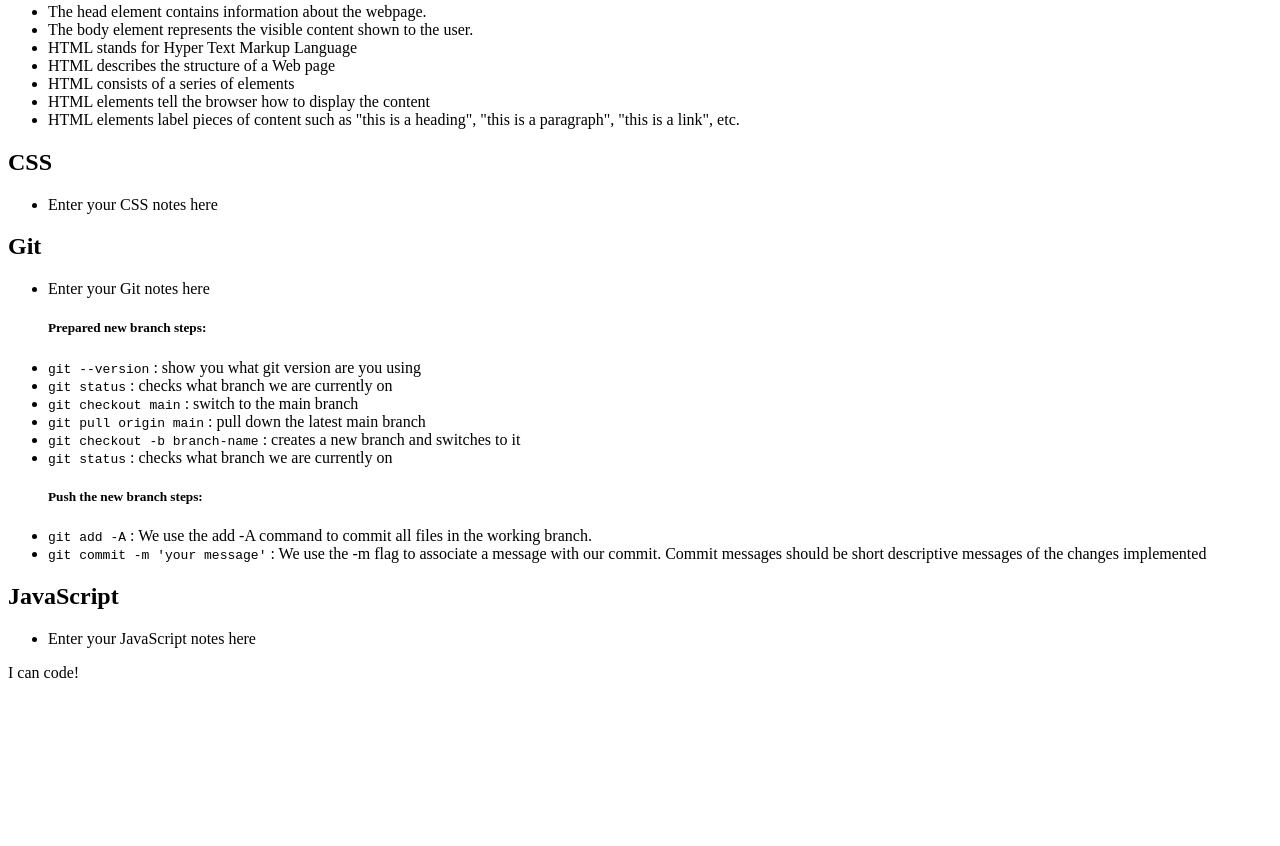
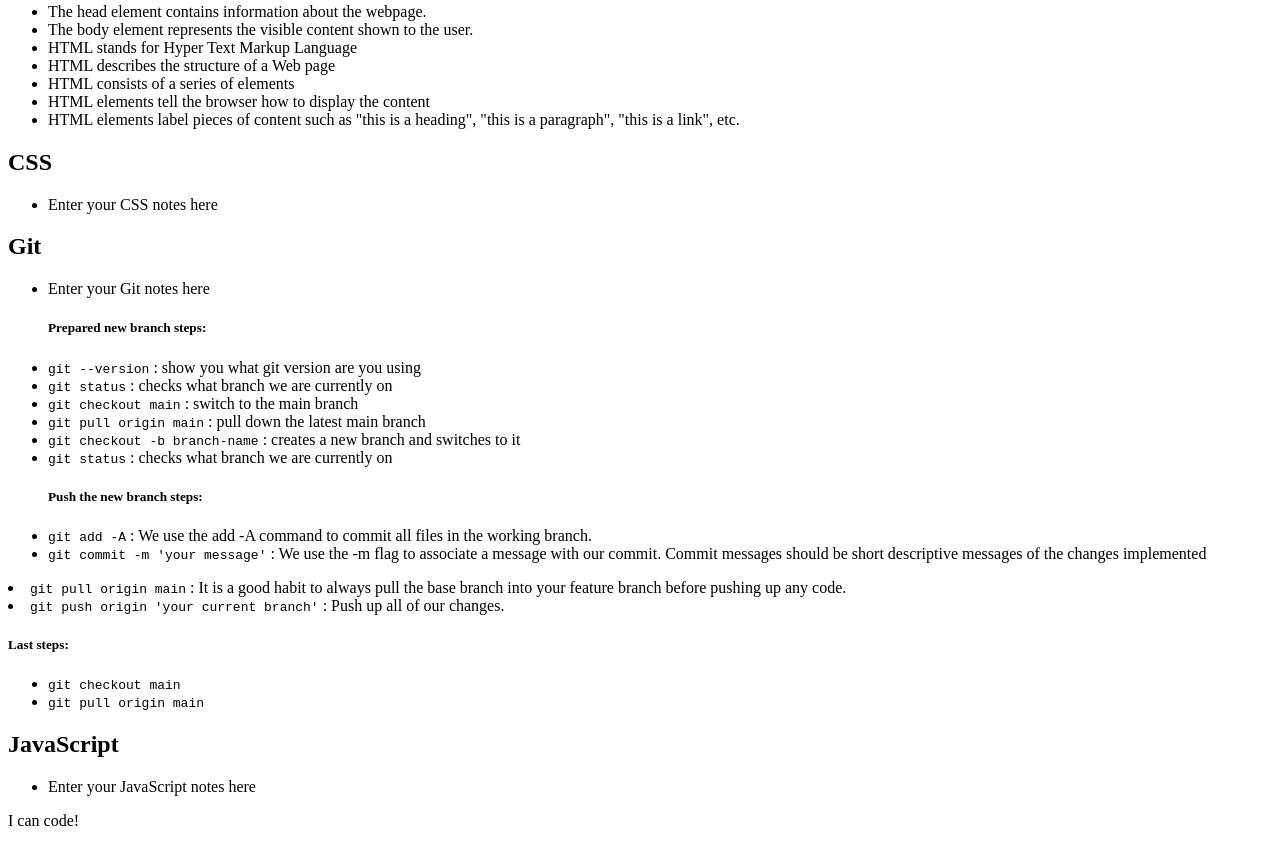
Before and after one commit to Constantin-E-T/prework-study-guide, a plain HTML site: page index.html in a window 1280 px wide. Shown: the part 958-1804 px from the top of the page. Before the commit the page ends 1656 px from the top, so only its background shows below. Drawn offline with Linux system fonts and the light colour scheme.

Commit message:
added code to HTML file

```diff
--- a/index.html
+++ b/index.html
@@ -62,6 +62,14 @@
           <li><code>git add -A</code> : We use the add -A command to commit all files in the working branch.</li>
           <li><code>git commit -m 'your message'</code> : We use the -m flag to associate a message with our commit. Commit messages should be short descriptive messages of the changes implemented</li>
         </ul>
+        <li><code>git pull origin main</code> : It is a good habit to always pull the base branch into your feature branch before pushing up any code.
+        </li>
+        <li><code>git push origin 'your current branch'</code> : Push up all of our changes.</li>
+        <h5>Last steps:</h5>
+        <ul>
+          <li><code>git checkout main</code></li>
+          <li><code>git pull origin main</code></li>
+        </ul>
       </section>
 
       <section class="card" id="javascript-section">
```
Also changed, not shown: 1 other file.
